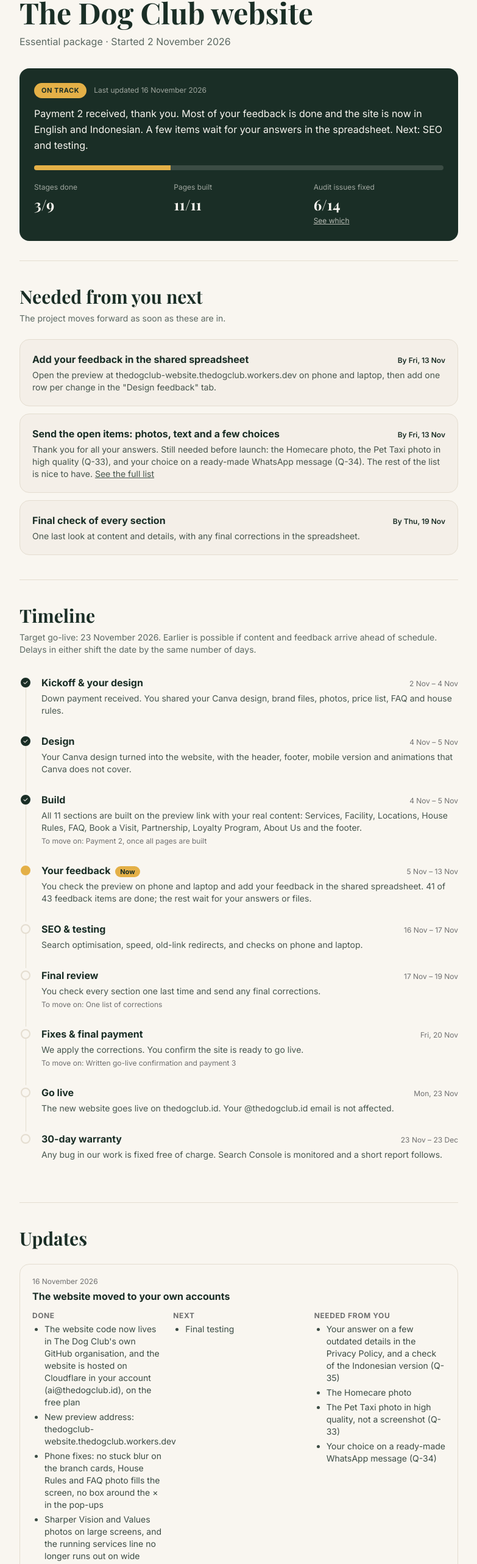
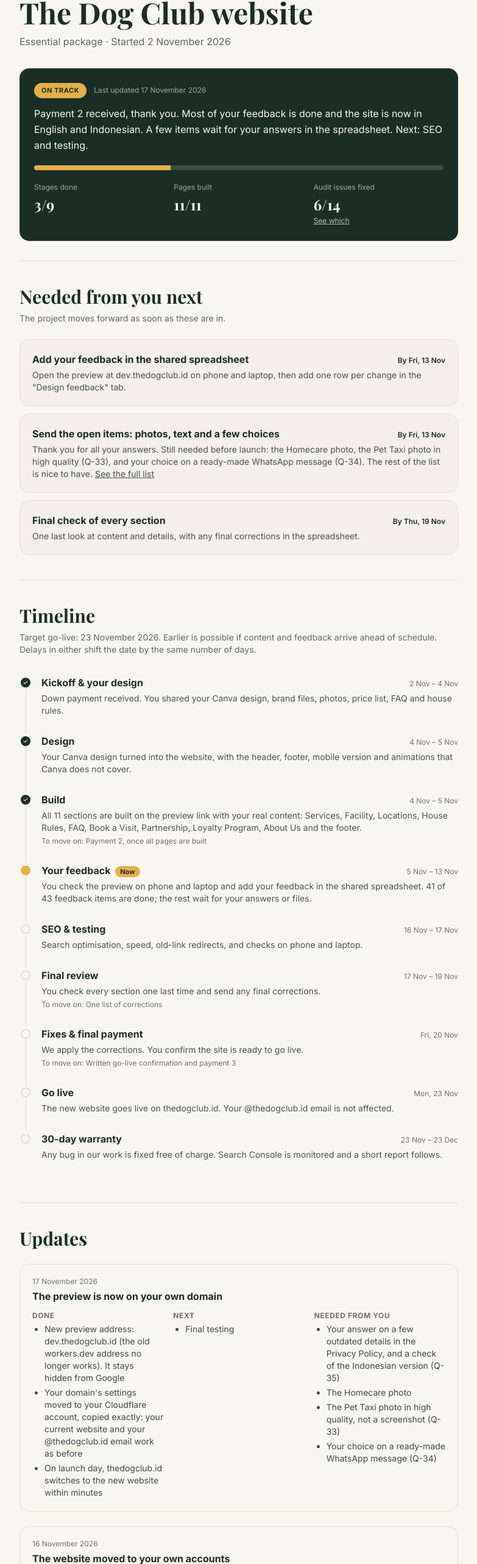
Before and after one commit to arnoldtherigan15/thedogclub, a plain HTML site: page client/progress/index.html in a window 1280 px wide. Shown: the part 136-2700 px from the top of the page at 61% size, without its empty margins (248-1031 px from the left). Drawn offline with nearby package versions, Linux system fonts and the light colour scheme; a web font is replaced by a local one.

Commit message:
content(client): preview moved to dev.thedogclub.id
Co-Authored-By: Claude Opus 5.5 <noreply@anthropic.com>

```diff
--- a/client/open-feedback/data.js
+++ b/client/open-feedback/data.js
@@ -15,7 +15,7 @@ window.OPEN_ITEMS = {
     sheet: 'https://docs.google.com/spreadsheets/d/1vneEA3jCe-mwgoh2xG2bGOXtSEw0FLwKkLqOQDk_S4c/edit?gid=1377128290#gid=1377128290',
     feedbackTab: 'https://docs.google.com/spreadsheets/d/1vneEA3jCe-mwgoh2xG2bGOXtSEw0FLwKkLqOQDk_S4c/edit?gid=1532930764#gid=1532930764',
     drive: 'https://drive.google.com/drive/folders/1G4COd-3CbxeS89gRgbDcsVot63bnGb4a',
-    preview: 'https://thedogclub-website.thedogclub.workers.dev',
+    preview: 'https://dev.thedogclub.id',
   },
 
   items: [
--- a/client/progress/data.js
+++ b/client/progress/data.js
@@ -6,7 +6,7 @@
 // status for payments: 'paid' | 'due' | 'upcoming'
 // health:             'on-track' | 'waiting' | 'delayed'
 window.PROJECT = {
-  updated: '2026-11-16',
+  updated: '2026-11-17',
   start: '2026-11-02',
   target: '2026-11-23',
   health: 'on-track',
@@ -52,7 +52,7 @@ window.PROJECT = {
     { title: 'Payment 2: IDR 2,250,000', due: '2026-11-09', status: 'done', link: '../invoice-2/', linkText: 'View invoice',
       text: 'Received, thank you.' },
     { title: 'Add your feedback in the shared spreadsheet', due: '2026-11-13', status: 'todo',
-      text: 'Open the preview at thedogclub-website.thedogclub.workers.dev on phone and laptop, then add one row per change in the "Design feedback" tab.' },
+      text: 'Open the preview at dev.thedogclub.id on phone and laptop, then add one row per change in the "Design feedback" tab.' },
     { title: 'Send the open items: photos, text and a few choices', due: '2026-11-13', status: 'todo', link: '../open-feedback/', linkText: 'See the full list',
       text: 'Thank you for all your answers. Still needed before launch: the Homecare photo, the Pet Taxi photo in high quality (Q-33), and your choice on a ready-made WhatsApp message (Q-34). The rest of the list is nice to have.' },
     { title: 'A GitHub account for the website code', due: '2026-11-13', status: 'done',
@@ -79,6 +79,14 @@ window.PROJECT = {
 
   // Newest first. Add one every Friday and at each milestone.
   updates: [
+    { date: '2026-11-17', title: 'The preview is now on your own domain',
+      done: [
+        'New preview address: dev.thedogclub.id (the old workers.dev address no longer works). It stays hidden from Google',
+        'Your domain\'s settings moved to your Cloudflare account, copied exactly: your current website and your @thedogclub.id email work as before',
+        'On launch day, thedogclub.id switches to the new website within minutes',
+      ],
+      next: ['Final testing'],
+      need: ['Your answer on a few outdated details in the Privacy Policy, and a check of the Indonesian version (Q-35)', 'The Homecare photo', 'The Pet Taxi photo in high quality, not a screenshot (Q-33)', 'Your choice on a ready-made WhatsApp message (Q-34)'] },
     { date: '2026-11-16', title: 'The website moved to your own accounts',
       done: [
         'The website code now lives in The Dog Club\'s own GitHub organisation, and the website is hosted on Cloudflare in your account (ai@thedogclub.id), on the free plan',
```
Also changed, not shown: client/seo-audit/index.html (+1 -1 lines).
